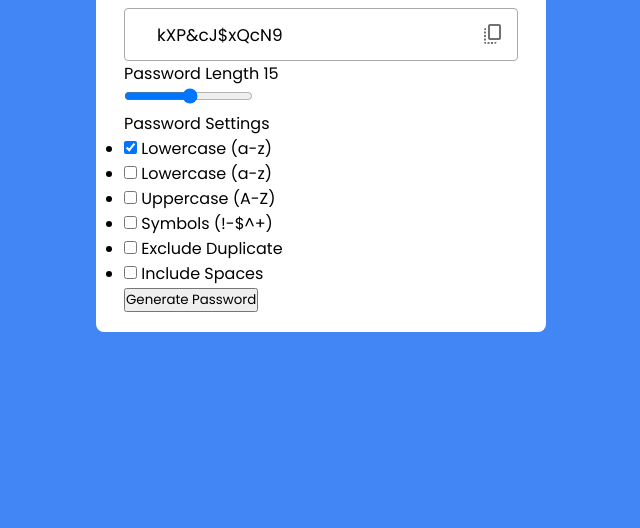
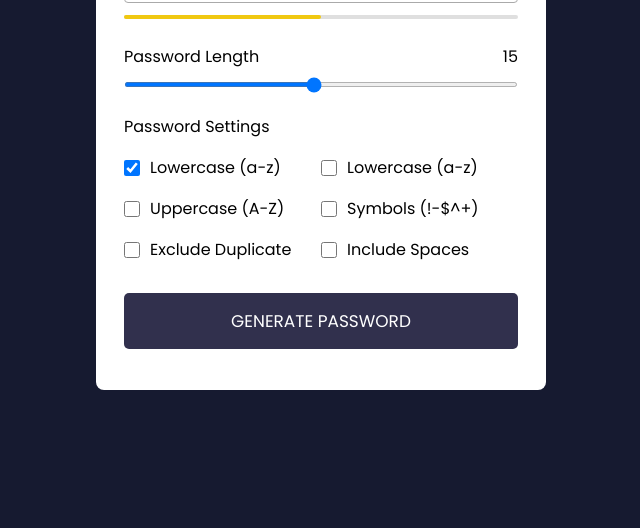
Before and after one commit to MithunWijayasiri/ToolsPack, a plain HTML site: page index.html in a window 1280 px wide. Shown: the part 272-800 px from the top of the page, without its empty margins (319-959 px from the left). Drawn offline with Linux system fonts and the light colour scheme.

Commit message:
Update style.css

```diff
--- a/index.html
+++ b/index.html
@@ -24,7 +24,7 @@
                     <label for="" class="title">Password Length</label>
                     <span>15</span>
                 </div>
-                <input type="range" min="1" max="30" step="1" >
+                <input type="range" min="1" max="30" value="15" step="1" >
                </div>
                <div class="pass-settings">
                <label for="" class="title">Password Settings</label>
--- a/style.css
+++ b/style.css
@@ -6,12 +6,14 @@
     box-sizing: border-box;
     font-family: 'Poppins', sans-serif;
 }
+/* color palette: 161A30 31304D B6BBC4 F0ECE5  */
+
 body{
     display: flex;
     justify-content: center;
     align-items: center;
     min-height: 100vh;
-    background: #4285f4;
+    background: #161A30;
 }
 .container{
     width: 450px;
@@ -52,3 +54,77 @@ body{
     line-height: 53px;
     color: #707070;
 }
+
+.wrapper .pass-indicator{
+    width: 100%;
+    height: 4px;
+    background: #dfdfdf;
+    margin-top: 0.75rem;
+    border-radius: 25px;
+    position: relative;
+}
+
+.pass-indicator::before{
+    position: absolute;
+    content: "";
+    height: 100%;
+    width: 50%;
+    border-radius: inherit;
+    background: #f0c811;
+}
+
+.wrapper .pass-length{
+    margin: 1.56rem 0 1.25rem;
+}
+
+.pass-length .details{
+    display: flex;
+    justify-content: space-between;
+    /* font-size: 0.875rem;
+    color: #707070; */
+}
+
+.pass-length input{
+    width: 100%;
+    /* how to change the color of input toolbar? */
+    /* color-scheme: #31304D; */
+    height: 5px;
+}
+
+.pass-settings .options{
+    display: flex;
+    list-style: none;
+    flex-wrap: wrap;
+    margin-top: 1rem;
+}
+
+.pass-settings .options .option{
+    display: flex;
+    align-items: center;
+    margin-bottom: 1rem;
+    width: calc(100% / 2);
+}
+.options .option input{
+    height: 16px;
+    width: 16px;
+    cursor: pointer;
+}
+
+.options .option label{
+    cursor: pointer;
+    padding-left: 0.63rem;
+}
+
+.wrapper .generate-btn{
+    width: 100%;
+    color: #fff;
+    border: none;
+    outline: none;
+    cursor: pointer;
+    background: #31304D;
+    font-size: 1.06rem;
+    padding: 0.94rem 0;
+    border-radius: 5px;
+    text-transform: uppercase;
+    margin: 0.94rem 0 1.3rem;
+}
```
